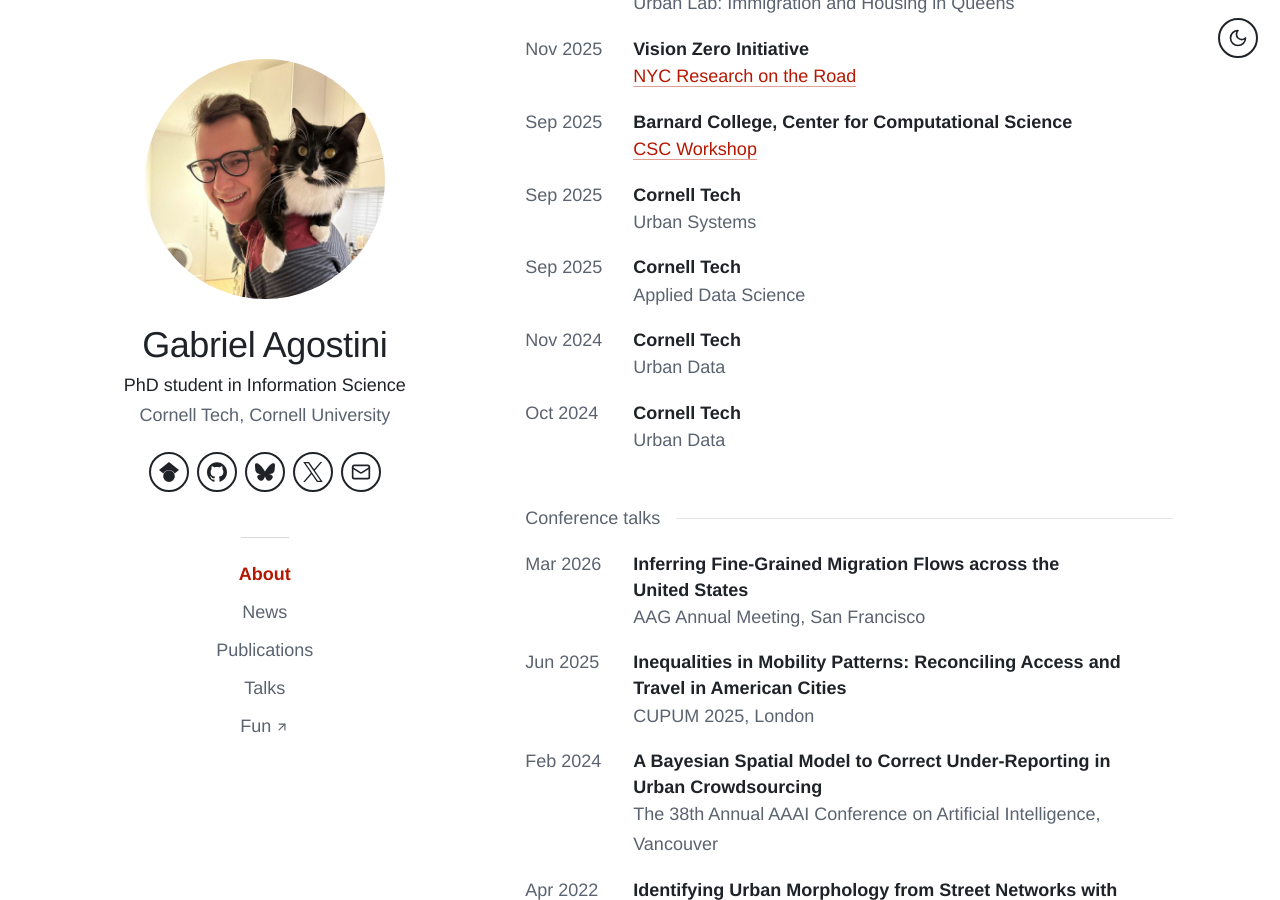
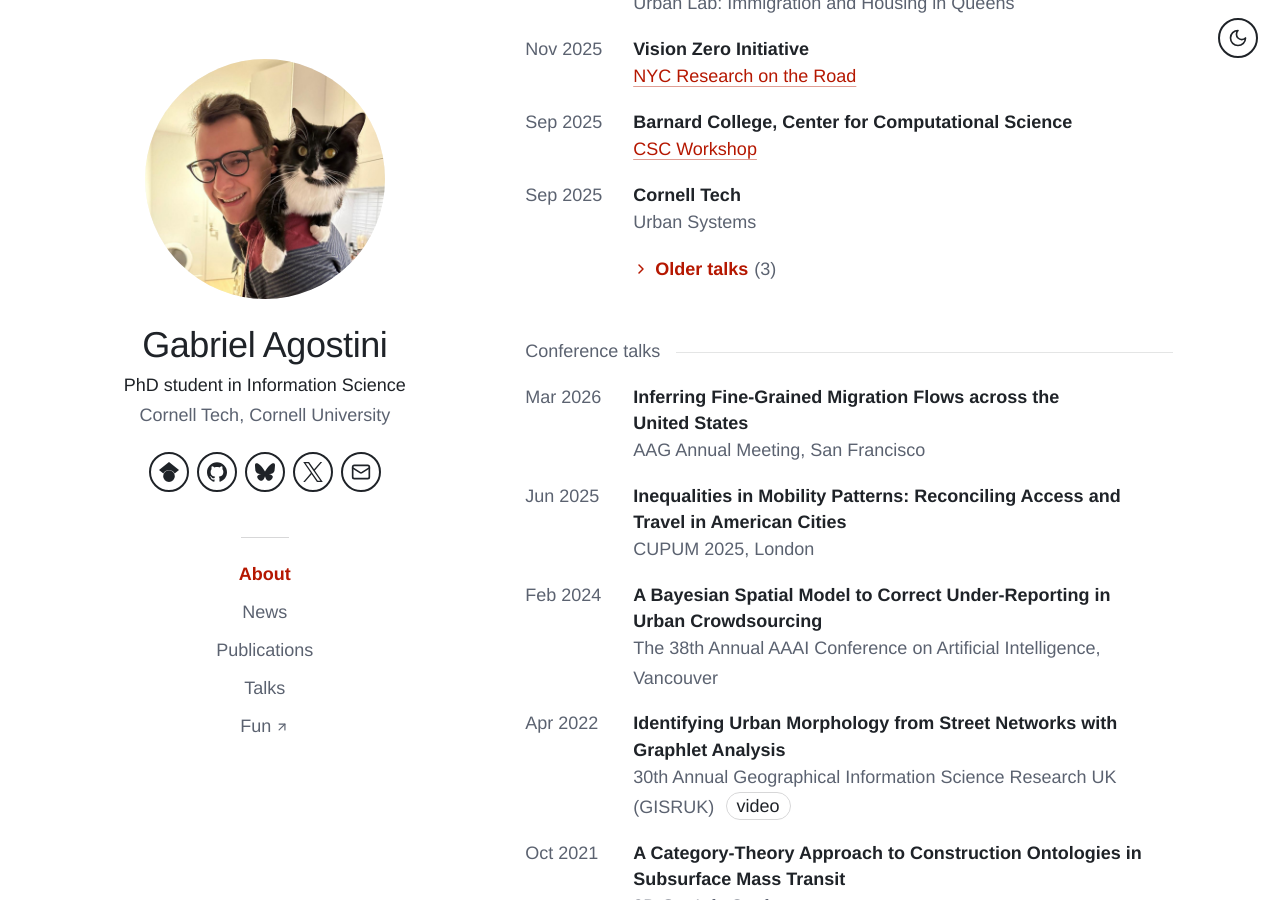
Before and after one commit to gsagostini/gsagostini.github.io, a Jekyll site: the page built from index.md, in a window 1280 px wide and 900 px high, scrolled down 3682 px. Built offline with Jekyll 4.4.1, drawn with Linux system fonts in a browser that asks for light colours; some of the changed text lies outside the part shown.

Commit message:
restrict to newest 5 talks per group

```diff
--- a/_config.yml
+++ b/_config.yml
@@ -44,6 +44,7 @@ profiles:
     icon: x
 
 news_limit: 5                     # news items shown before the "Older news" toggle
+talks_limit: 5                    # talks shown per group (invited / conference) before the "Older talks" toggle
 publications_note: "Click on a title to read the paper (when a draft is available)."   # shown under the Publications heading
 
 # Look & feel — change these lines to restyle the whole site.
--- a/_includes/talks.html
+++ b/_includes/talks.html
@@ -1,6 +1,8 @@
 {%- comment -%}
   Talks · from _data/talks.yml (field guide at the top of that file).
   Grouped by `type`: "invited" → Invited talks & lectures; anything else → Conference talks.
+  Each group shows its newest site.talks_limit talks (default 5; _config.yml); the rest sit under a native
+  "Older talks" toggle, like News.
   Row = title (or the venue when there is no title) over venue/event, plus optional
   slides / video / link buttons. title, venue and event may contain Markdown links: [EEPI Seminar](https://…)
 {%- endcomment -%}
@@ -8,7 +10,9 @@
 {%- if talks.size > 0 -%}
 {%- assign invited = talks | where: "type", "invited" -%}
 {%- assign conference = talks | where_exp: "t", "t.type != 'invited'" -%}
-{%- assign link_keys = "slides,video,link" | split: "," %}
+{%- assign link_keys = "slides,video,link" | split: "," -%}
+{%- assign limit = site.talks_limit | default: 5 | plus: 0 -%}
+{%- if limit < 0 -%}{%- assign limit = 0 -%}{%- endif %}
     <section class="section" id="talks" aria-labelledby="talks-title">
       <div class="section-head"><h2 class="section-title" id="talks-title" data-heading>Talks</h2></div>
       {%- for g in (1..2) -%}
@@ -20,8 +24,15 @@
         {%- if items.size > 0 %}
       <div class="group">
         <h3 class="group-title">{{ group_title }}</h3>
+        {%- assign older = items.size | minus: limit %}
         <ol class="talks">
           {%- for t in items %}
+          {%- if forloop.index0 == limit %}
+        </ol>
+        <details class="older">
+          <summary>{% include icon.html name="chevron" %}<span class="summary-label"><span class="when-closed">Older talks</span><span class="when-open">Hide older talks</span></span> <span class="count">({{ older }})</span></summary>
+          <ol class="talks">
+          {%- endif %}
           {%- if t.title -%}
             {%- assign heading = t.title -%}
             {%- capture meta -%}{{ t.venue }}{% if t.venue and t.event %}, {% endif %}{{ t.event }}{%- endcapture -%}
@@ -48,6 +59,9 @@
           </li>
           {%- endfor %}
         </ol>
+        {%- if older > 0 %}
+        </details>
+        {%- endif %}
       </div>
         {%- endif -%}
       {%- endfor %}
--- a/assets/css/main.css
+++ b/assets/css/main.css
@@ -251,7 +251,7 @@ main { min-width: 0; }
 .older > summary:hover .summary-label { text-decoration: underline; text-underline-offset: .22em; text-decoration-thickness: 1px; }
 .older .count { color: var(--muted); font-weight: var(--weight-body); font-variant-numeric: tabular-nums; }
 .older[open] .when-closed, .older:not([open]) .when-open { display: none; }
-.older > .news { margin: var(--sp-2) 0 0 calc(-1 * var(--date-col)); }
+.older > .news, .older > .talks { margin: var(--sp-2) 0 0 calc(-1 * var(--date-col)); }
 
 /* ---- Groups (Working papers / Publications, Invited / Conference) ---- */
 .group + .group { margin-top: var(--sp-7); }
@@ -335,7 +335,7 @@ main { min-width: 0; }
 @media (max-width: 559.98px) {
   .dated { grid-template-columns: minmax(0, 1fr); }
   .older { padding-left: 0; }
-  .older > .news { margin-left: 0; }
+  .older > .news, .older > .talks { margin-left: 0; }
   .news { gap: var(--sp-4); }
   .talks { gap: 18px; }
   .pubs { gap: 28px; }
```
